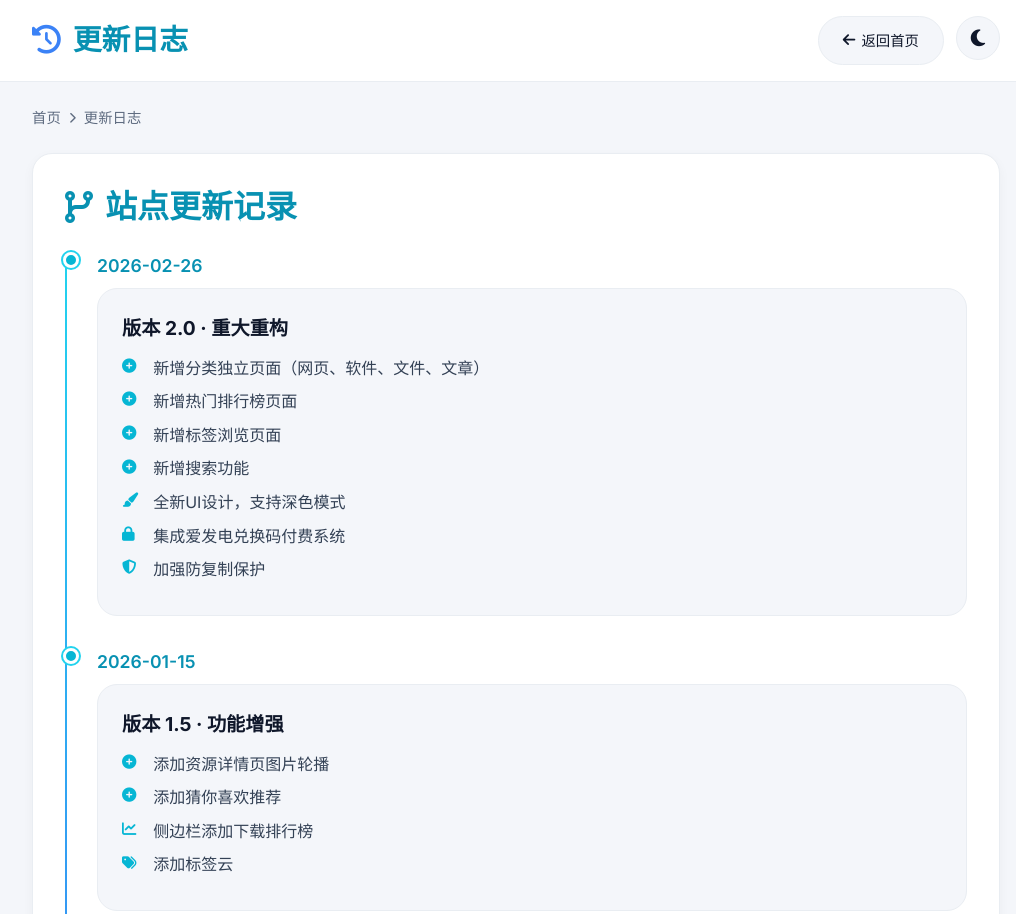
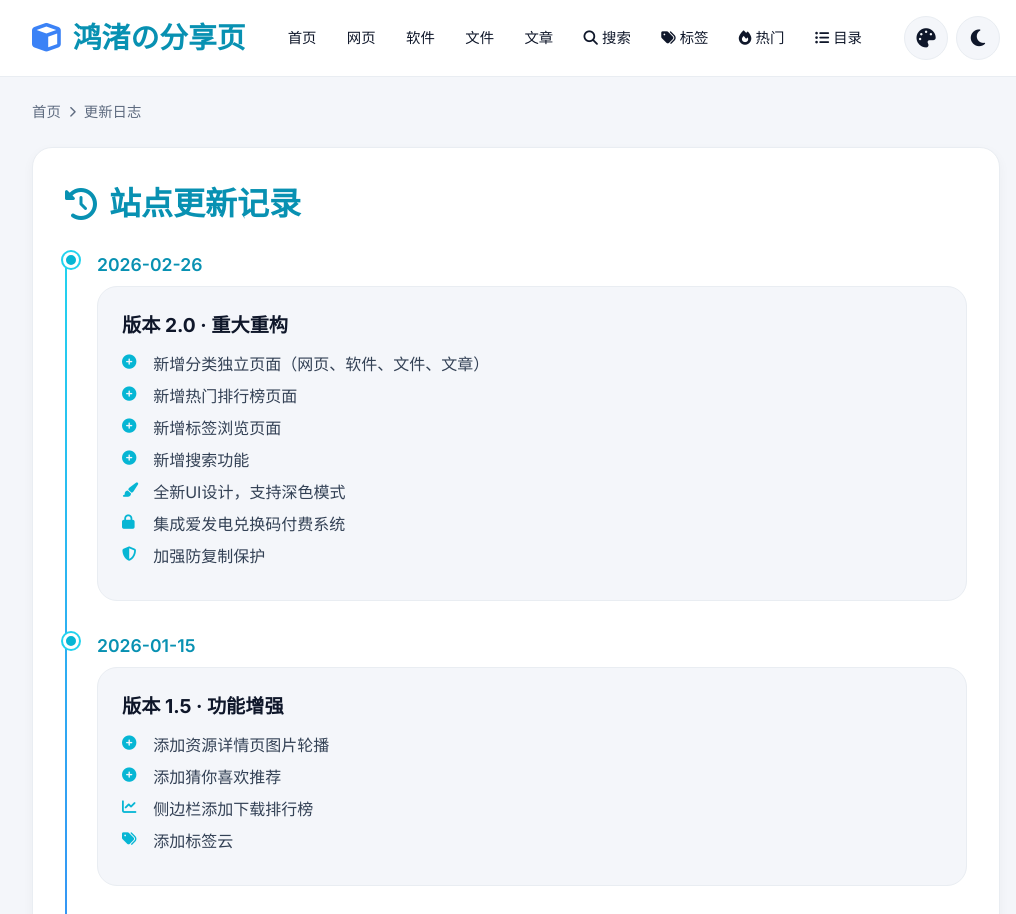
Before and after one commit to WatchFleeting/starsea-shares, a website: page changelog.html in a window 1280 px wide. Shown: the top 914 px of the page, without its empty margins (124-1140 px from the left). Drawn offline with Linux system fonts and the light colour scheme.

Commit message:
更新 changelog.html

```diff
--- a/changelog.html
+++ b/changelog.html
@@ -2,128 +2,15 @@
 <html lang="zh-CN">
 <head>
     <meta charset="UTF-8">
-    <meta name="viewport" content="width=device-width, initial-scale=1.0, maximum-scale=5.0">
+    <meta name="viewport" content="width=device-width, initial-scale=1.0">
     <title>更新日志 · 鸿渚の分享页</title>
     <meta name="description" content="站点更新记录">
     <link rel="preconnect" href="https://fonts.googleapis.com">
     <link rel="preconnect" href="https://fonts.gstatic.com" crossorigin>
     <link href="https://fonts.googleapis.com/css2?family=Inter:ital,opsz,wght@0,14..32,100..900;1,14..32,100..900&display=swap" rel="stylesheet">
     <link rel="stylesheet" href="https://cdnjs.cloudflare.com/ajax/libs/font-awesome/6.4.0/css/all.min.css">
+    <link rel="stylesheet" href="css/style.css">
     <style>
-        /* ===== 全局变量 ===== */
-        :root {
-            --cyan-400: #22d3ee;
-            --cyan-500: #06b6d4;
-            --cyan-600: #0891b2;
-            --blue-400: #60a5fa;
-            --blue-500: #3b82f6;
-            --blue-600: #2563eb;
-            --bg-page: #f4f6fa;
-            --bg-card: #ffffff;
-            --text-title: #0f172a;
-            --text-desc: #334155;
-            --text-muted: #5f6c80;
-            --border-light: #e9edf2;
-            --shadow-sm: 0 1px 3px rgba(0,0,0,0.02);
-            --shadow-md: 0 4px 12px rgba(0,20,40,0.04);
-            --shadow-hover: 0 12px 24px -8px rgba(6,182,212,0.15);
-            --radius-card: 20px;
-            --transition: all 0.2s ease;
-            --space-xs: 0.5rem;
-            --space-sm: 0.75rem;
-            --space-md: 1rem;
-            --space-lg: 1.5rem;
-            --space-xl: 2rem;
-            --touch-target-size: 44px;
-        }
-        body.dark-mode {
-            --bg-page: #0b1423;
-            --bg-card: #1a2639;
-            --text-title: #e2eafc;
-            --text-desc: #b9d1ec;
-            --text-muted: #7f9bc0;
-            --border-light: #2d3f5e;
-            --shadow-hover: 0 12px 24px -8px #06b6d440;
-        }
-        * { margin:0; padding:0; box-sizing:border-box; }
-        body {
-            font-family: 'Inter', sans-serif;
-            background: var(--bg-page);
-            color: var(--text-title);
-            line-height: 1.6;
-            transition: background 0.3s;
-        }
-        .container {
-            max-width: 1000px;
-            margin: 0 auto;
-            padding: 0 var(--space-md);
-        }
-
-        header {
-            background: var(--bg-card);
-            border-bottom: 1px solid var(--border-light);
-            padding: var(--space-md) 0;
-            margin-bottom: var(--space-lg);
-        }
-        .header-inner {
-            display: flex;
-            justify-content: space-between;
-            align-items: center;
-        }
-        .site-title {
-            font-size: 1.8rem;
-            font-weight: 700;
-            color: var(--cyan-600);
-            display: flex;
-            align-items: center;
-            gap: var(--space-sm);
-        }
-        .site-title i { color: var(--blue-500); }
-        .back-home {
-            background: var(--bg-page);
-            border: 1px solid var(--border-light);
-            color: var(--text-title);
-            padding: var(--space-sm) var(--space-lg);
-            border-radius: 40px;
-            display: inline-flex;
-            align-items: center;
-            gap: 6px;
-            text-decoration: none;
-            font-weight: 500;
-            font-size: 0.9rem;
-            transition: var(--transition);
-            min-height: var(--touch-target-size);
-        }
-        .back-home:hover { border-color: var(--cyan-400); color: var(--cyan-600); }
-        .theme-toggle {
-            background: var(--bg-page);
-            border: 1px solid var(--border-light);
-            color: var(--text-title);
-            width: var(--touch-target-size);
-            height: var(--touch-target-size);
-            border-radius: 50%;
-            display: flex;
-            align-items: center;
-            justify-content: center;
-            cursor: pointer;
-            transition: var(--transition);
-            font-size: 1.2rem;
-        }
-        .theme-toggle:hover { border-color: var(--cyan-400); transform: rotate(15deg); }
-
-        /* 面包屑 */
-        .breadcrumb {
-            display: flex;
-            align-items: center;
-            gap: var(--space-xs);
-            margin-bottom: var(--space-lg);
-            font-size: 0.9rem;
-            color: var(--text-muted);
-        }
-        .breadcrumb a { color: var(--text-muted); text-decoration: none; }
-        .breadcrumb a:hover { color: var(--cyan-600); }
-
-        /* 更新日志卡片 */
         .changelog-card {
             background: var(--bg-card);
             border-radius: var(--radius-card);
@@ -132,18 +19,15 @@
             box-shadow: var(--shadow-md);
             margin-bottom: var(--space-xl);
         }
-
         .changelog-title {
             font-size: 2rem;
             font-weight: 700;
-            color: var(--cyan-600);
+            color: var(--primary-600);
             margin-bottom: var(--space-lg);
-            line-height: 1.3;
             display: flex;
             align-items: center;
             gap: var(--space-sm);
         }
-
         .timeline {
             position: relative;
             padding-left: var(--space-xl);
@@ -155,15 +39,12 @@
             top: 0;
             bottom: 0;
             width: 2px;
-            background: linear-gradient(to bottom, var(--cyan-400), var(--blue-500));
+            background: linear-gradient(to bottom, var(--primary-400), var(--secondary-500));
             border-radius: 2px;
         }
         .timeline-item {
             position: relative;
             margin-bottom: var(--space-xl);
-        }
-        .timeline-item:last-child {
-            margin-bottom: 0;
         }
         .timeline-dot {
             position: absolute;
@@ -172,14 +53,14 @@
             width: 16px;
             height: 16px;
             border-radius: 50%;
-            background: var(--cyan-500);
+            background: var(--primary-500);
             border: 3px solid var(--bg-card);
-            box-shadow: 0 0 0 2px var(--cyan-400);
+            box-shadow: 0 0 0 2px var(--primary-400);
         }
         .timeline-date {
             font-size: 1.1rem;
             font-weight: 600;
-            color: var(--cyan-600);
+            color: var(--primary-600);
             margin-bottom: var(--space-xs);
         }
         .timeline-content {
@@ -205,28 +86,14 @@
             gap: var(--space-sm);
         }
         .timeline-content li i {
-            color: var(--cyan-500);
+            color: var(--primary-500);
             font-size: 0.9rem;
             margin-top: 0.2rem;
             min-width: 1.2rem;
         }
-
-        footer {
-            text-align: center;
-            padding: var(--space-xl) 0;
-            color: var(--text-muted);
-            border-top: 1px solid var(--border-light);
-            margin-top: var(--space-xl);
-        }
-        footer a {
-            color: var(--cyan-500);
-            text-decoration: none;
-            margin: 0 var(--space-xs);
-        }
     </style>
 </head>
 <body>
-    <!-- 防复制脚本 -->
     <script>
         (function() {
             document.addEventListener('contextmenu', e => e.preventDefault());
@@ -238,27 +105,11 @@
         })();
     </script>
 
-    <header>
-        <div class="container">
-            <div class="header-inner">
-                <div class="site-title"><i class="fas fa-history"></i> 更新日志</div>
-                <div style="display: flex; gap: var(--space-sm);">
-                    <a href="index.html" class="back-home"><i class="fas fa-arrow-left"></i> 返回首页</a>
-                    <button class="theme-toggle" id="themeToggle"><i class="fas fa-moon"></i></button>
-                </div>
-            </div>
-        </div>
-    </header>
-
     <main class="container">
-        <!-- 面包屑 -->
-        <div class="breadcrumb">
-            <a href="index.html">首页</a> <i class="fas fa-chevron-right" style="font-size:0.7rem;"></i>
-            <span>更新日志</span>
-        </div>
+        <div class="breadcrumb" id="breadcrumb"></div>
 
         <div class="changelog-card">
-            <h1 class="changelog-title"><i class="fas fa-code-branch"></i> 站点更新记录</h1>
+            <h1 class="changelog-title"><i class="fas fa-history"></i> 站点更新记录</h1>
             <div class="timeline">
                 <!-- 版本 2.0 -->
                 <div class="timeline-item">
@@ -310,16 +161,13 @@
         </div>
     </main>
 
-    <footer>
-        <div class="container">
-            <p>© 鸿渚の分享页 · 2025-2026</p>
-            <p style="margin-top: 0.5rem;">
-                <a href="about.html">📘 关于</a> · <a href="hot.html">🔥 热门</a> · <a href="terms.html">📄 用户协议</a>
-                · <a href="changelog.html">📋 更新日志</a> · <a href="links.html">🔗 友情链接</a> · <a href="privacy.html">🔒 隐私</a>
-            </p>
-        </div>
-    </footer>
-
     <script src="js/common.js"></script>
+    <script>
+        (async function() {
+            await loadHeader();
+            await loadFooter();
+            renderBreadcrumb('changelog');
+        })();
+    </script>
 </body>
 </html>
```
